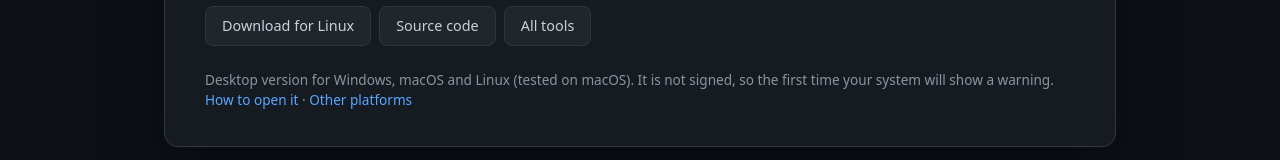
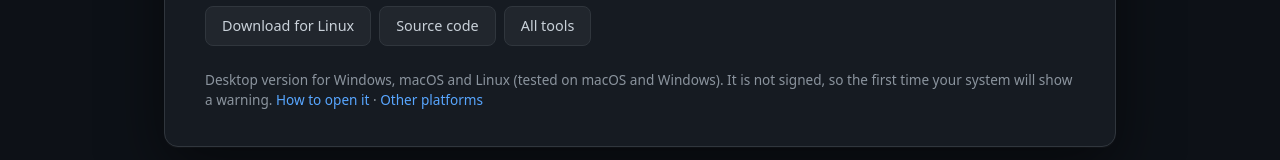
Before and after one commit to RaulEstevezA/DataCleanr, a React (Vite) app in the folder web/: page / in a window 1280 px wide. Shown: the part 738-898 px from the top of the page. Built offline with nearby package versions, Linux system fonts and the light colour scheme.

Commit message:
feat(web): desktop download note says tested on macOS and Windows

```diff
--- a/web/src/i18n/messages.ts
+++ b/web/src/i18n/messages.ts
@@ -22,7 +22,7 @@ const en = {
   introDownload: 'Download for desktop',
   introDownloadFor: (platform: string) => `Download for ${platform}`,
   introOtherPlatforms: 'Other platforms',
-  introDownloadNote: 'Desktop version for Windows, macOS and Linux (tested on macOS). It is not signed, so the first time your system will show a warning.',
+  introDownloadNote: 'Desktop version for Windows, macOS and Linux (tested on macOS and Windows). It is not signed, so the first time your system will show a warning.',
   introHowToOpen: 'How to open it',
   introHowToOpenUrl: 'https://github.com/RaulEstevezA/DataCleanr/blob/main/desktop/README_en.md#opening-it-the-first-time',
   introAllTools: 'All tools',
@@ -275,7 +275,7 @@ const es: Messages = {
   introDownload: 'Descargar para escritorio',
   introDownloadFor: (platform: string) => `Descargar para ${platform}`,
   introOtherPlatforms: 'Otras plataformas',
-  introDownloadNote: 'Versión de escritorio para Windows, macOS y Linux (probada en macOS). No está firmada, así que la primera vez el sistema mostrará un aviso.',
+  introDownloadNote: 'Versión de escritorio para Windows, macOS y Linux (probada en macOS y Windows). No está firmada, así que la primera vez el sistema mostrará un aviso.',
   introHowToOpen: 'Cómo abrirla',
   introHowToOpenUrl: 'https://github.com/RaulEstevezA/DataCleanr/blob/main/desktop/README_es.md#abrirla-la-primera-vez',
   introAllTools: 'Todas las herramientas',
```
